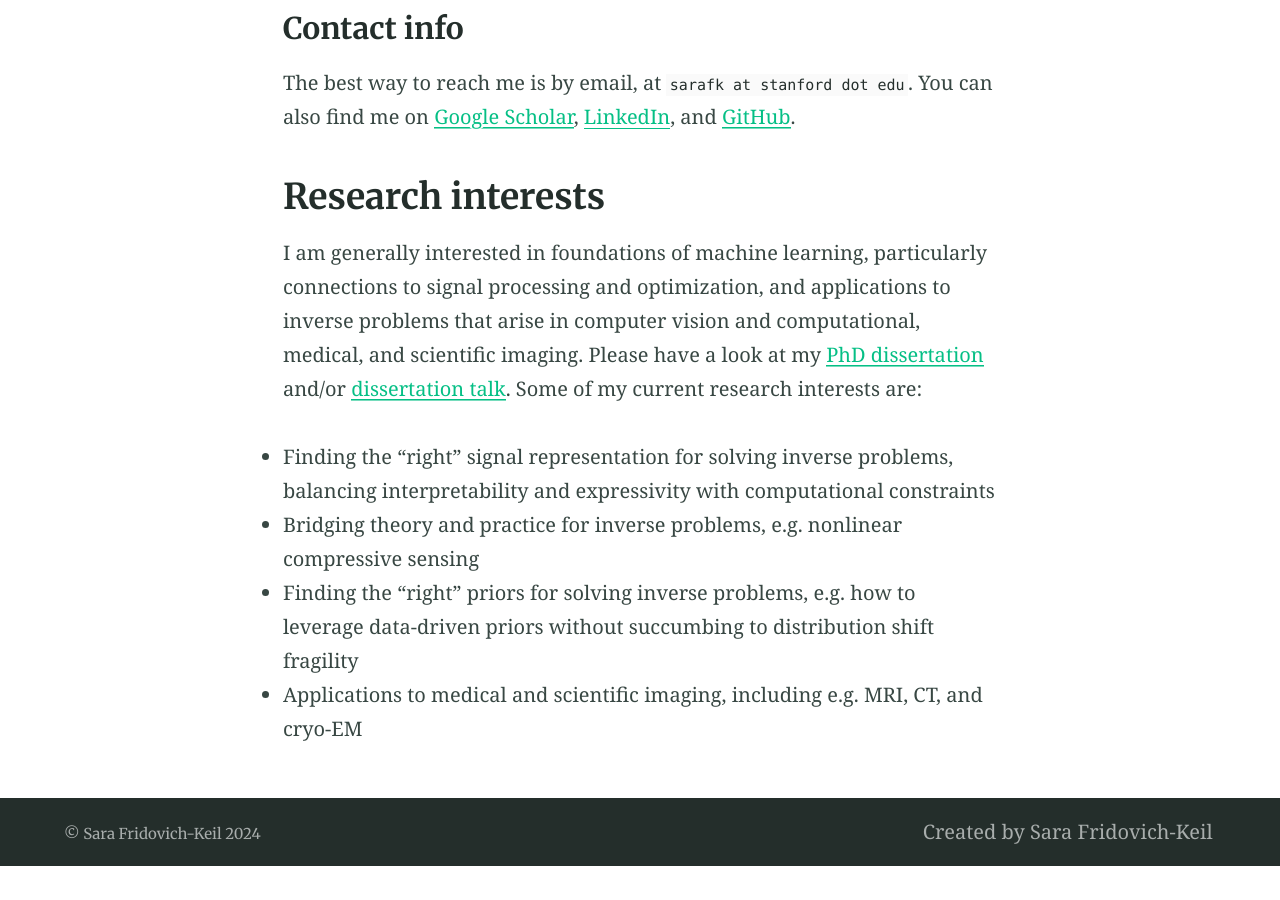
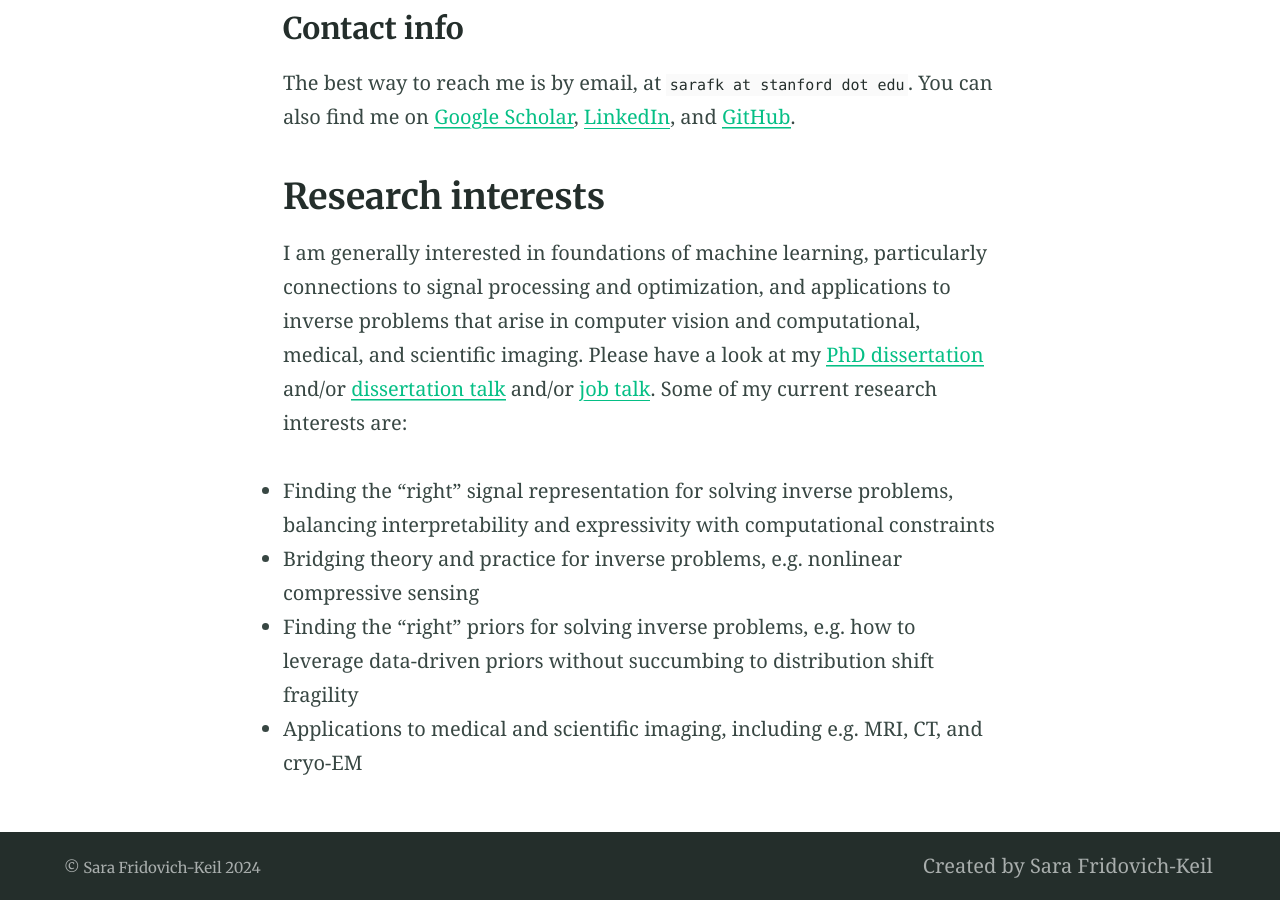
Before and after one commit to sarafridov/sarafridov.github.io, a Jekyll site: the page built from index.md, in a window 1280 px wide and 900 px high, scrolled down 1194 px. Built offline with Jekyll 4.4.1, drawn with Linux system fonts in a browser that asks for light colours; before the commit the page ends 2060 px from its top, so only the background shows below that.

Commit message:
adding link to job talk

```diff
--- a/index.md
+++ b/index.md
@@ -22,7 +22,7 @@ The best way to reach me is by email, at `sarafk at stanford dot edu`. You can a
 
 ## Research interests
 
-I am generally interested in foundations of machine learning, particularly connections to signal processing and optimization, and applications to inverse problems that arise in computer vision and computational, medical, and scientific imaging. Please have a look at my [PhD dissertation](https://www2.eecs.berkeley.edu/Pubs/TechRpts/2023/EECS-2023-63.html) and/or [dissertation talk](https://drive.google.com/file/d/1PpJx7MZiiNXr8X5sZCkmnQcJIiwvPc9Q/view). Some of my current research interests are:
+I am generally interested in foundations of machine learning, particularly connections to signal processing and optimization, and applications to inverse problems that arise in computer vision and computational, medical, and scientific imaging. Please have a look at my [PhD dissertation](https://www2.eecs.berkeley.edu/Pubs/TechRpts/2023/EECS-2023-63.html) and/or [dissertation talk](https://drive.google.com/file/d/1PpJx7MZiiNXr8X5sZCkmnQcJIiwvPc9Q/view) and/or [job talk](https://scien.stanford.edu/index.php/event/dr-sara-fridovich-keil-stanford/). Some of my current research interests are:
 
 * Finding the "right" signal representation for solving inverse problems, balancing interpretability and expressivity with computational constraints
 * Bridging theory and practice for inverse problems, e.g. nonlinear compressive sensing
```
